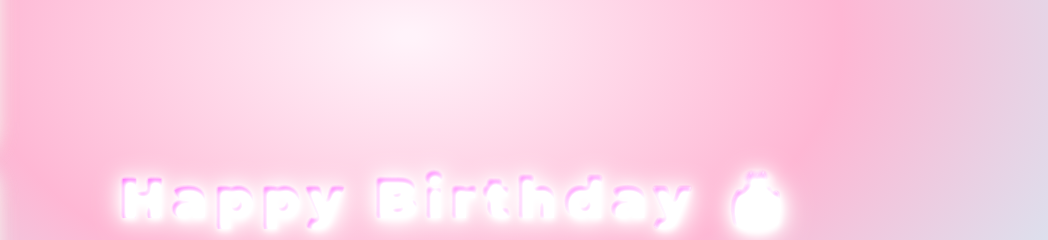
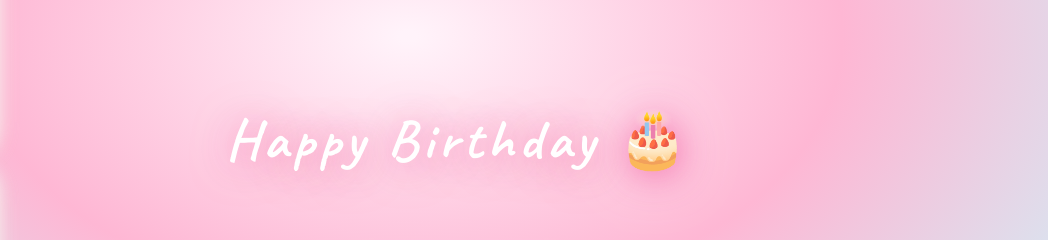
Before and after one commit to PratikKuwar/birthday-wishes, a plain HTML site: page index.html in a window 1280 px wide. Shown: the part 364-604 px from the top of the page, 232-1280 px from the left. Drawn offline with Linux system fonts and the light colour scheme.

Commit message:
Last Update index.html

```diff
--- a/index.html
+++ b/index.html
@@ -89,25 +89,17 @@ body {
   #center-content{left:calc(102px + 8px + 2vw);top:calc(142px + 65px + 2vw);}
 }
 /* --- Stylish, Bold, Celebratory Birthday Text --- */
-.bday-text {
+  .bday-text {
   font-size: 3.5rem;
-  font-family: 'Lobster', 'Pacifico', 'Montserrat', cursive;
-  font-weight: 900;
-  letter-spacing: 0.13em;
-  margin: 128px 0 42px 0;
+  color: #fff;
+  font-family: 'Pacifico', 'Caveat', cursive;
+  font-weight: bold;
+  text-shadow: 2px 3px 40px #ec1a77a0, 0 0 73px #fff;
+  letter-spacing: .09em;
+  margin: 70px 0 25px 0; /* moved text down */
   text-align: center;
-  background: linear-gradient(90deg, #f904b7 10%, #ffa0a0 55%, #fff 90%);
-  -webkit-background-clip: text;
-  -webkit-text-fill-color: transparent;
-  background-clip: text;
-  color: transparent;
-  text-shadow: 1px 2px 6px #fff, 0 0 4px #ff16ee, 0 0 16px #fff, 0 0 24px #ffa0a0, 2px 3px 30px #fff;
-  filter: brightness(1.2) contrast(1.21);
-  line-height: 1.1;
-  width: 96%;
-  border-radius: 20px;
-  transition: filter 0.4s, text-shadow 0.4s;
-  animation: mainTextGlow 1.3s cubic-bezier(0.52,1.55,0.54,0.91);
+  line-height: 1.07;
+  width: 90%;
 }
 @keyframes mainTextGlow {
   0% { filter: brightness(0.9) contrast(1); text-shadow: 0 0 0 #fff; }
```
